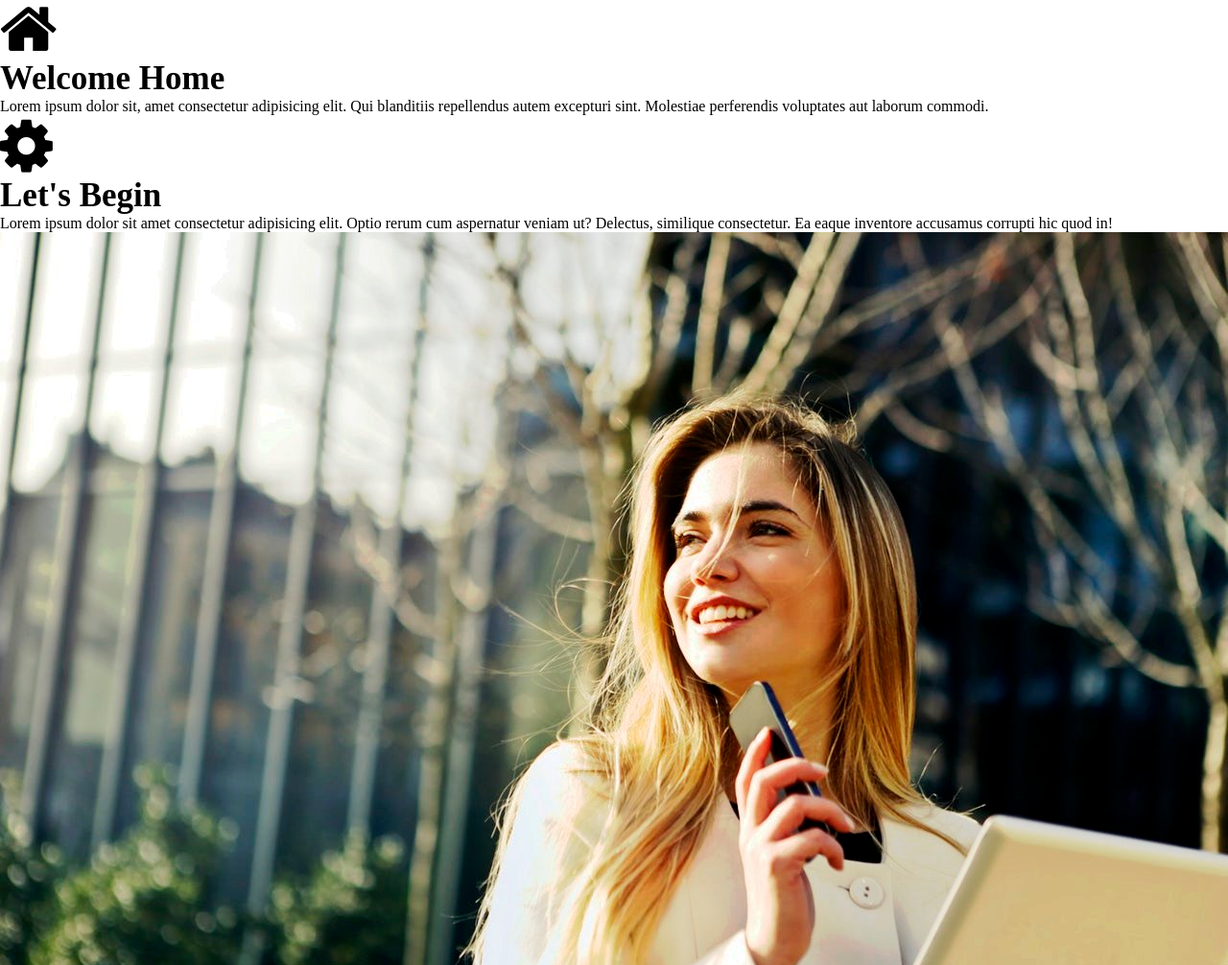
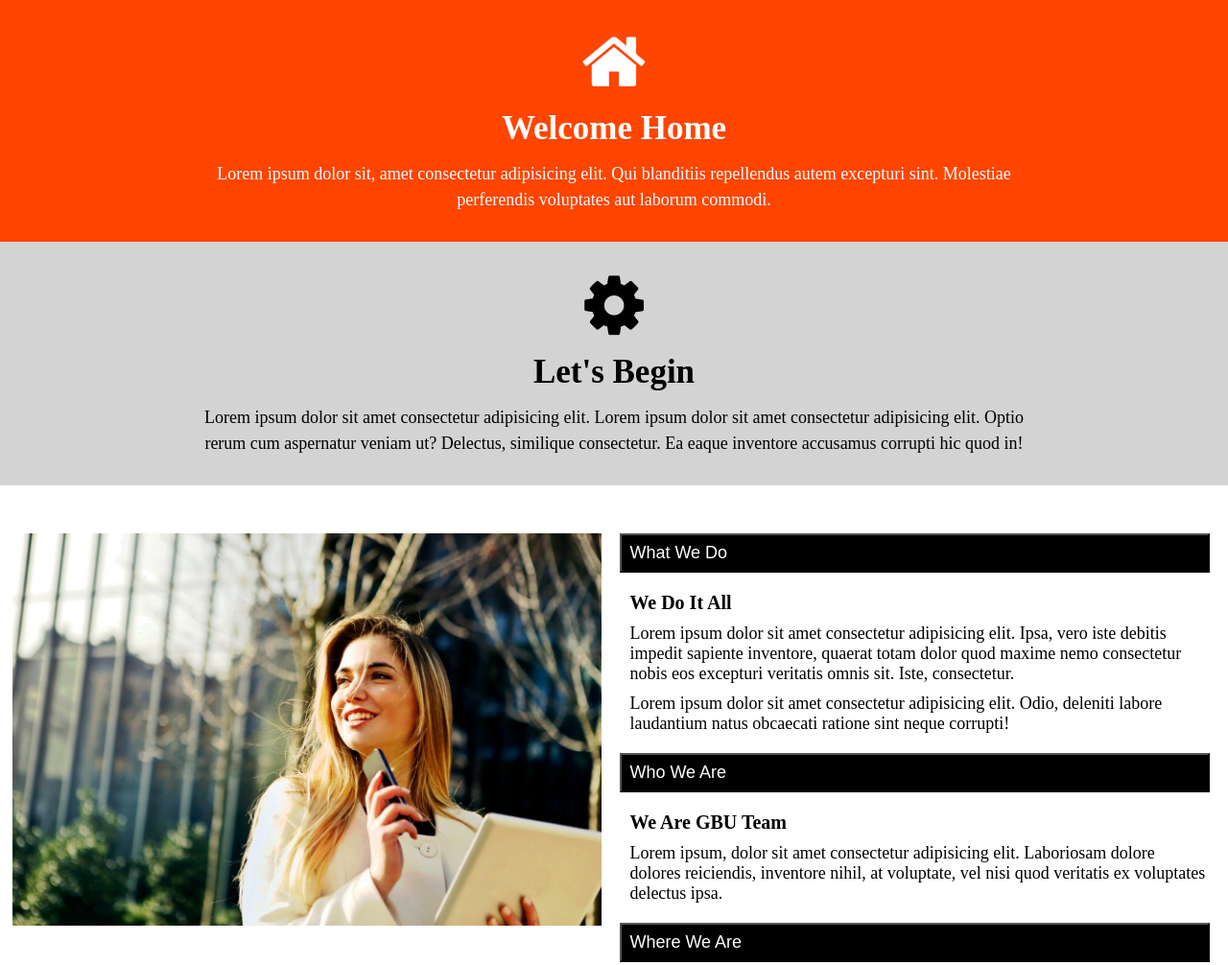
Before and after one commit to Hogusong/GBU-Webservice, a plain HTML site: page index.html in a window 1280 px wide. Shown: the part 602-1608 px from the top of the page at 96% size. Drawn offline with Linux system fonts and the light colour scheme.

Commit message:
finish CSS up to 'About'

```diff
--- a/css/style.css
+++ b/css/style.css
@@ -1,11 +1,11 @@
-:root {
-  --primary: orangered;
-}
+:root {  --primary: orangered;  }
 
 * {
   margin: 0;
   padding: 0;
 }
+
+body {  font-size: 18px;  }
 
 h1 {  font-size: 45px;  }
 h2 {  font-size: 35px;  }
@@ -16,26 +16,21 @@ header {
   position: fixed;
   background: greenyellow;
   width: 100%;
-  min-height: 60px;
+  padding: 16px;
 }
 
-header h3 {
-  float: left;
-  margin: 15px 0 0 15px;
-}
+header h3 {  float: left; }
 
 .main-nav {
   float: right;
-  margin-top: 18px;
+  margin-right: 2vw;
+  margin-top: 3px;
 }
 
 .main-nav a {
-  display: inline;
   text-decoration: none;
   padding: 10px 15px;
-  margin-right: 5px;
   font-family: 'Trebuchet MS', 'Lucida Sans Unicode', 'Lucida Grande', 'Lucida Sans', Arial, sans-serif;
-  font-size: 18px;
   font-weight: bold;
   color: black;
 }
@@ -59,7 +54,7 @@ header h3 {
 
 #showcase hr {
   margin: auto;
-  margin-top: 25px;
+  margin-top: 30px;
   border: 2px green solid;
   width: 330px;
 }
@@ -67,8 +62,7 @@ header h3 {
 #showcase p {
   color: white;
   margin: auto;
-  margin-top: 25px;
-  font-size: 18px;
+  margin-top: 30px;
   font-family: 'Lucida Sans', 'Lucida Sans Regular', 'Lucida Grande', 'Lucida Sans Unicode', Geneva, Verdana, sans-serif;
   line-height: 1.6;
   width: 70vw;
@@ -77,9 +71,67 @@ header h3 {
 .start {
   padding: 8px 15px;
   font-size: 20px;
-  margin-top: 30px;
+  margin-top: 40px;
   background: var(--primary);
   color: white;
   border-radius: 8px;
   border: none;
 }
+
+.start:hover {
+  background: greenyellow;
+  color: #000;
+}
+
+#welcome, #begin {
+  text-align: center;
+  padding: 30px;
+}
+
+#welcome {
+  background: var(--primary);
+  color: white;
+}
+
+#welcome h2, #begin h2 {  margin-top: 14px; }
+
+#welcome p, #begin p {
+  margin: auto;
+  margin-top: 14px;
+  line-height: 1.5;
+  width: 70vw;
+}
+
+#begin {  background: lightgray;  }
+
+#about {
+  display: grid;
+  grid-template-columns: 1fr 1fr;
+  grid-gap: 1vw;
+  padding: 50px 1vw;
+}
+
+img {
+  width: 48vw
+}
+
+.aboutus {
+  width: 48vw;
+}
+
+.title-btn {
+  background: black;
+  color: white;
+  padding: 8px;
+  width: 48vw;
+  font-size: 18px;
+  text-align: left;
+}
+
+.title-btn:hover {
+  background: lightgray;
+  color: black;
+}
+.detail { margin: 20px 10px; }
+
+.detail p {  margin-top: 10px;  }
--- a/index.html
+++ b/index.html
@@ -37,7 +37,7 @@
   <section id="begin">
     <i class="fa fa-cog fa-4x"></i>
     <h2>Let's Begin</h2>
-    <p>Lorem ipsum dolor sit amet consectetur adipisicing elit. Optio rerum cum aspernatur veniam ut? Delectus, similique consectetur. Ea eaque inventore accusamus corrupti hic quod in!</p>
+    <p>Lorem ipsum dolor sit amet consectetur adipisicing elit. Lorem ipsum dolor sit amet consectetur adipisicing elit. Optio rerum cum aspernatur veniam ut? Delectus, similique consectetur. Ea eaque inventore accusamus corrupti hic quod in!</p>
   </section>
   <!-- About Us -->
   <section id="about">
```
